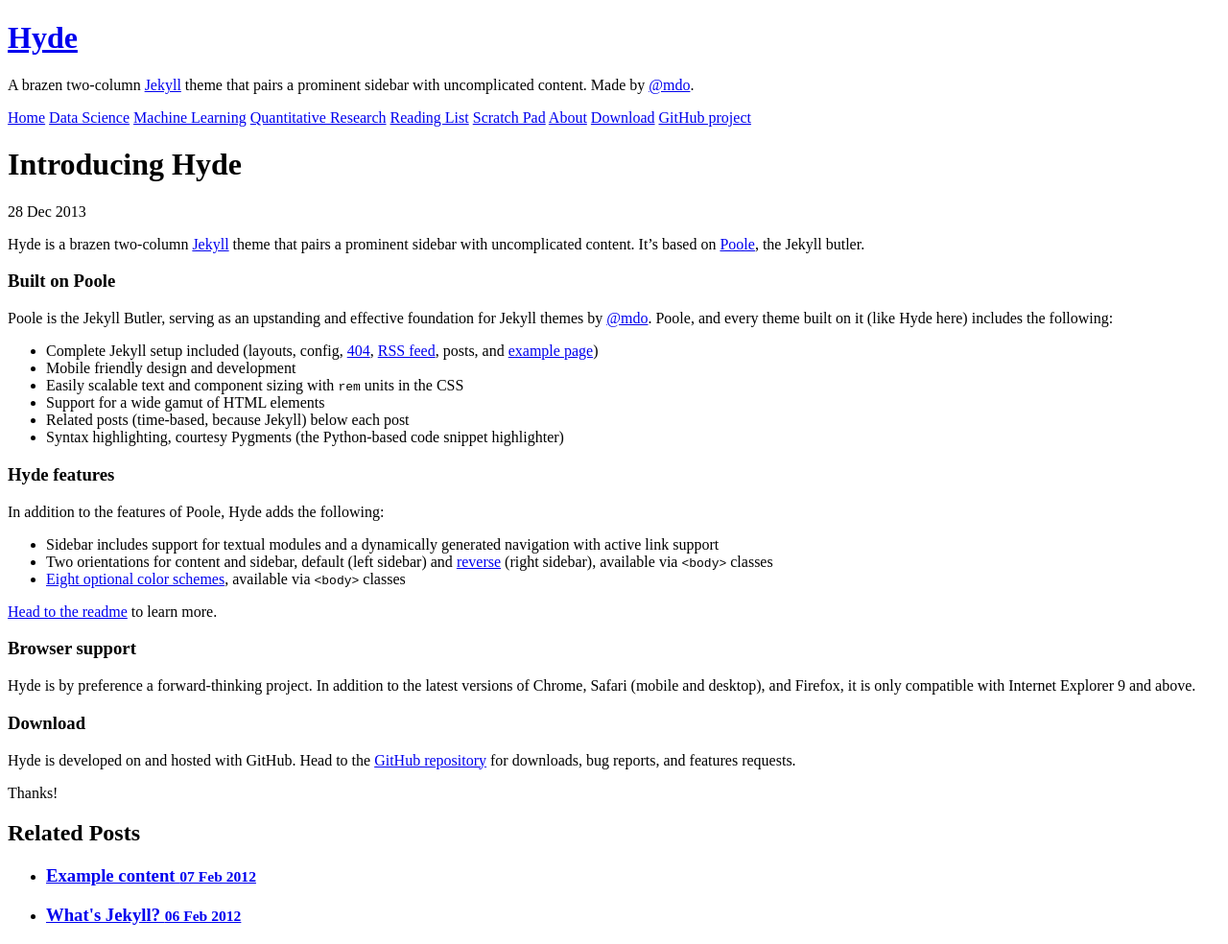
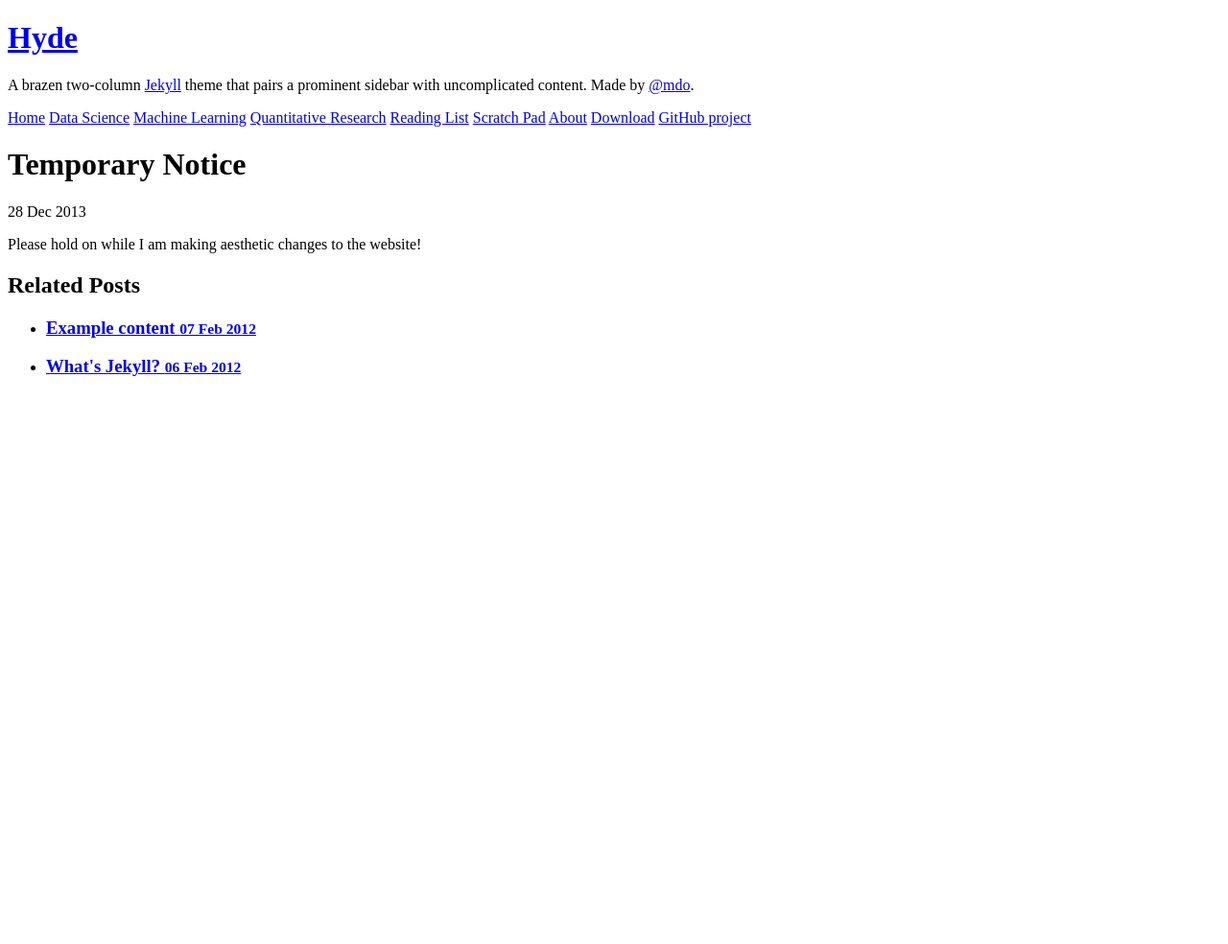
Before and after one commit to JonathanJohann/Research, a Jekyll site: the page built from _posts/2013-12-28-introducing-hyde.md, in a window 1280 px wide. Shown: the whole page at 96% size. Built offline with Jekyll 4.4.1, drawn with Linux system fonts in a browser that asks for light colours; Markdown is read by kramdown in place of the engine named in the settings; after the commit the page ends 900 px from its top, so only the background shows below that.

Commit message:
Update 2013-12-28-introducing-hyde.md

```diff
--- a/_posts/2013-12-28-introducing-hyde.md
+++ b/_posts/2013-12-28-introducing-hyde.md
@@ -1,37 +1,6 @@
 ---
 layout: post
-title: Introducing Hyde
+title: Temporary Notice
 ---
 
-Hyde is a brazen two-column [Jekyll](http://jekyllrb.com) theme that pairs a prominent sidebar with uncomplicated content. It's based on [Poole](http://getpoole.com), the Jekyll butler.
-
-### Built on Poole
-
-Poole is the Jekyll Butler, serving as an upstanding and effective foundation for Jekyll themes by [@mdo](https://twitter.com/mdo). Poole, and every theme built on it (like Hyde here) includes the following:
-
-* Complete Jekyll setup included (layouts, config, [404](/404), [RSS feed](/atom.xml), posts, and [example page](/about))
-* Mobile friendly design and development
-* Easily scalable text and component sizing with `rem` units in the CSS
-* Support for a wide gamut of HTML elements
-* Related posts (time-based, because Jekyll) below each post
-* Syntax highlighting, courtesy Pygments (the Python-based code snippet highlighter)
-
-### Hyde features
-
-In addition to the features of Poole, Hyde adds the following:
-
-* Sidebar includes support for textual modules and a dynamically generated navigation with active link support
-* Two orientations for content and sidebar, default (left sidebar) and [reverse](https://github.com/poole/lanyon#reverse-layout) (right sidebar), available via `<body>` classes
-* [Eight optional color schemes](https://github.com/poole/hyde#themes), available via `<body>` classes
-
-[Head to the readme](https://github.com/poole/hyde#readme) to learn more.
-
-### Browser support
-
-Hyde is by preference a forward-thinking project. In addition to the latest versions of Chrome, Safari (mobile and desktop), and Firefox, it is only compatible with Internet Explorer 9 and above.
-
-### Download
-
-Hyde is developed on and hosted with GitHub. Head to the <a href="https://github.com/poole/hyde">GitHub repository</a> for downloads, bug reports, and features requests.
-
-Thanks!
+Please hold on while I am making aesthetic changes to the website!
```
